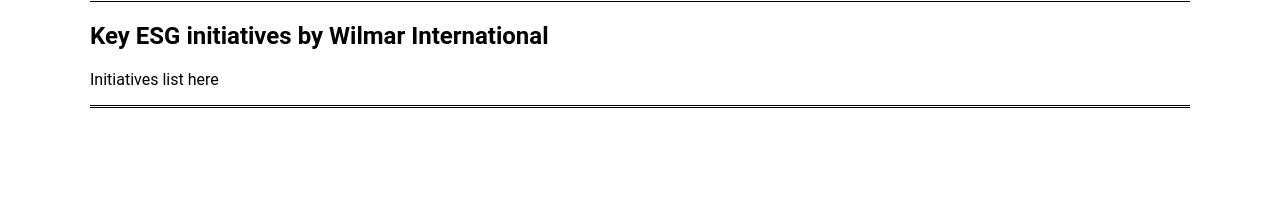
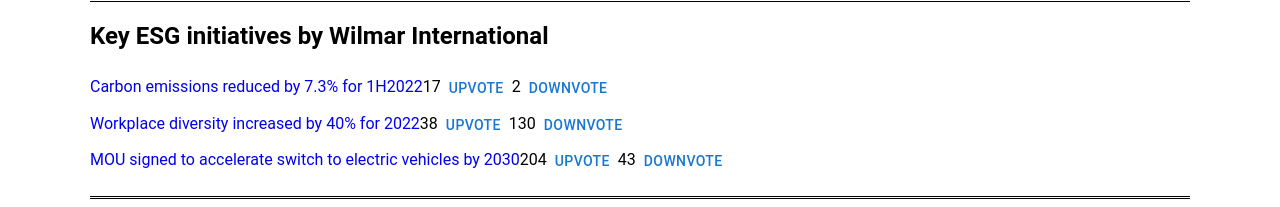
Before and after one commit to kyun99/CitiHackOverflow2022_JJYK, a React (Create React App) app in the folder client/: page /details in a window 1280 px wide. Shown: the part 1753-1960 px from the top of the page. Before the commit the page ends 1909 px from the top, so only its background shows below. Built offline with nearby package versions, Linux system fonts and the light colour scheme; the HTML template or start-up script is replaced by a standard one.

Commit message:
add interaction for esg initiatives

```diff
--- a/client/src/components/CompanyDetailPage.js
+++ b/client/src/components/CompanyDetailPage.js
@@ -1,5 +1,5 @@
 import { Button, Grid } from "@mui/material";
-import React, { Fragment } from "react";
+import React, { Fragment, useEffect, useState } from "react";
 import { useLocation } from "react-router-dom"
 import DetailImage from "./DetailImage";
 import DetailText from './DetailText';
@@ -10,10 +10,23 @@
    const params = new URLSearchParams(location.search)
    const bloombergCode =  params.get('code');
    const profile = props.profile
+   const editLink = `/banker/edit?code=${bloombergCode}`
+
+   const [esgInitiatives, setEsgInitiatives] = useState([
+    {title: "Carbon emissions reduced by 7.3% for 1H2022", resource:'somelink', upvote: 17, downvote: 2},
+    {title: "Workplace diversity increased by 40% for 2022", resource:'somelink', upvote: 38, downvote: 130},
+    {title: "MOU signed to accelerate switch to electric vehicles by 2030", resource:'somelink', upvote: 204, downvote:43},
+   ])
+
+   const upVote = (id) => {
+
+   }
+
+   const downVote = (id) => {
+
+  }
 
 
-
-   const editLink = `/banker/edit?code=${bloombergCode}`
 
    //Example information borrowed from DBS market insights page (open for viewing)
    return (
@@ -63,8 +76,16 @@
             />
             <DetailText
                title="Key ESG initiatives by Wilmar International"
-               content="Initiatives list here"
+               content={esgInitiatives.map(item => (
+               <Grid>
+                <a href={item.resource}>{item.title}</a>
+                {item.upvote}
+                <Button onClick={() => upVote(item.id)}>Upvote</Button>
+                {item.downvote}
+               <Button onClick={() => downVote(item.id)}>Downvote</Button>
+               </Grid>)) }
             />
+
          </Fragment>
       </div>
    );
```
